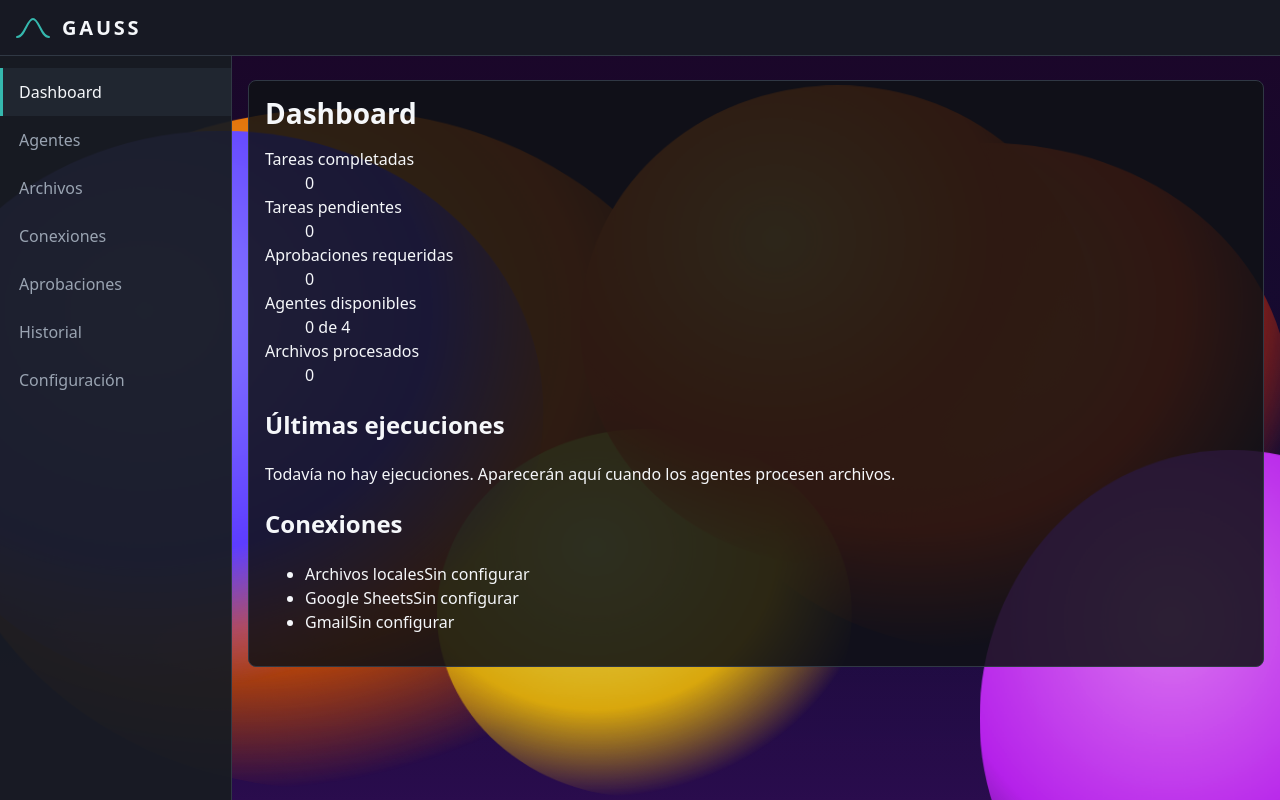
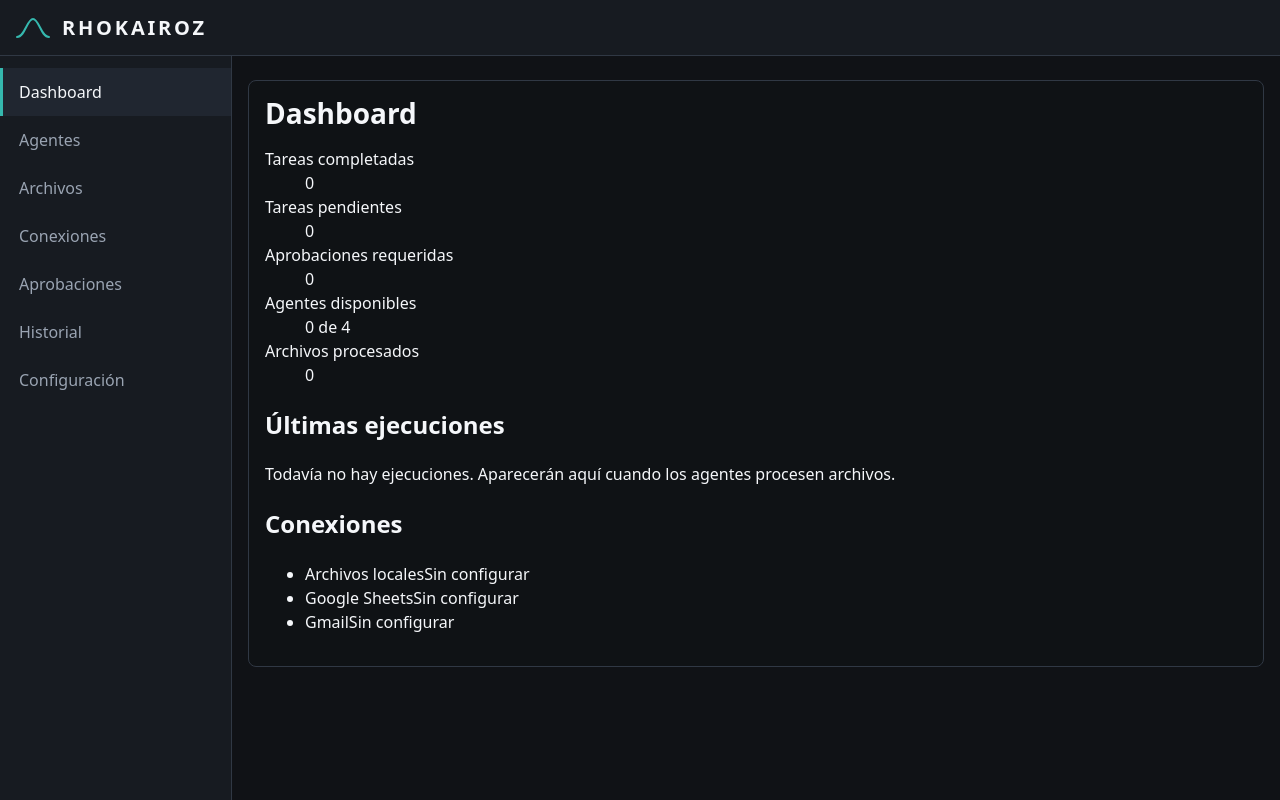
Before and after one commit to davidemmanuelgarciatorres/GAUSS_X, a plain HTML site: page index.html in a window 1280 px wide. Drawn offline with Linux system fonts and the light colour scheme; files whose address does not match are found by name.

Commit message:
Rename GAUSS to RHOKAIROZ in index.html

```diff
--- a/index.html
+++ b/index.html
@@ -5,28 +5,25 @@
   <meta name="viewport" content="width=device-width, initial-scale=1, viewport-fit=cover">
   <meta name="theme-color" content="#101216">
   <meta name="color-scheme" content="dark">
-  <meta name="description" content="GAUSS: plataforma de agentes para automatizar tareas administrativas.">
-  <title>GAUSS</title>
+  <meta name="description" content="RHOKAIROZ: plataforma de agentes para automatizar tareas administrativas.">
+  <title>RHOKAIROZ</title>
   <link rel="stylesheet" href="src/styles/tokens.css">
   <link rel="stylesheet" href="src/styles/layout.css">
 </head>
 <body>
-  <div class="lava" aria-hidden="true">
-    <span class="b1"></span><span class="b2"></span><span class="b3"></span>
-    <span class="b4"></span><span class="b5"></span><span class="b6"></span>
-  </div>
   <a class="skip" href="#view">Saltar al contenido</a>
+
   <div class="shell">
     <header class="topbar">
       <button class="menu-btn" id="menu-btn" type="button"
               aria-label="Abrir menú" aria-controls="nav" aria-expanded="false">
         <span></span><span></span><span></span>
       </button>
-      <a class="brand" href="#/dashboard" aria-label="GAUSS, ir al Dashboard">
+      <a class="brand" href="#/dashboard" aria-label="RHOKAIROZ, ir al Dashboard">
         <svg viewBox="0 0 34 22" aria-hidden="true" focusable="false">
           <path d="M1 20 C9 20 11 2 17 2 C23 2 25 20 33 20"/>
         </svg>
-        <span>GAUSS</span>
+        <span>RHOKAIROZ</span>
       </a>
     </header>
 
@@ -42,10 +39,10 @@
     <div class="scrim" id="scrim" hidden></div>
 
     <main id="view" tabindex="-1">
-      <p class="status" role="status">Cargando GAUSS…</p>
-      <noscript><p class="status">GAUSS necesita JavaScript activado para funcionar.</p></noscript>
+      <p class="status" role="status">Cargando RHOKAIROZ…</p>
+      <noscript><p class="status">RHOKAIROZ necesita JavaScript activado para funcionar.</p></noscript>
     </main>
   </div>
-    <script type="module" src="src/app/app.js"></script>
+  <script type="module" src="src/app/app.js"></script>
 </body>
-  </html>
+</html>
```
